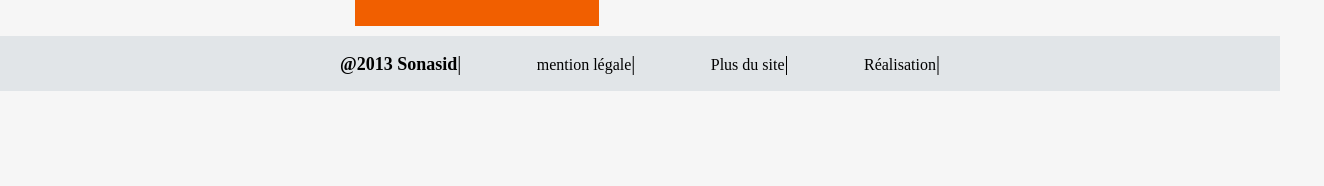
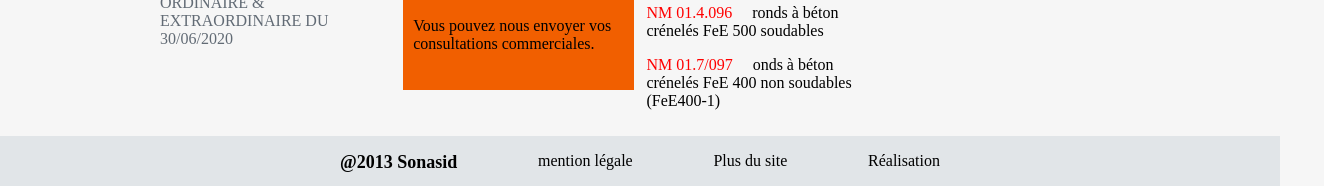
Before and after one commit to kmlproduct/sonasid-project, a plain HTML site: page index.html in a window 1280 px wide. Shown: the part 1344-1530 px from the top of the page, 1324 px wide, since content can reach past the window. Before the commit the page ends 1435 px from the top, so only its background shows below. Drawn offline with Linux system fonts and the light colour scheme.

Commit message:
cleaning code

```diff
--- a/main.css
+++ b/main.css
@@ -221,10 +221,8 @@ header .parent .inputwithIcon i {
 }
 
 .parent .container .product .product-image .link a:hover {
-
     margin: 10px;
     text-decoration: underline;
-
 }
 
 .parent .container .product .consult-product {
@@ -259,9 +257,7 @@ header .parent .inputwithIcon i {
 
 footer {
     background-color: rgb(225, 229, 232);
-
 }
-
 footer .container {
     margin: auto;
     display: flex;
@@ -269,26 +265,19 @@ footer .container {
     flex-flow: row;
     width: 600px;
 }
-
 footer .container P span {
     font-weight: bold;
     font-size: 18px;
-
 }
-
 footer .container P::after {
-    content: '|';
     font-size: 20px;
-
 }
-
-@media(max-width:1464px) {
+@media(max-width:1000px) {
     .parent {
         margin-left: 20px;
         margin-right: 20px;
         padding: 10px;
     }
-
     .images img {
         height: 100px;
         width: 100px;
@@ -382,7 +371,6 @@ footer .container P::after {
         justify-content: space-between;
         position: relative;
     }
-
     .parent .info {
         display: flex;
         justify-content: flex-end;
@@ -397,14 +385,12 @@ footer .container P::after {
         height: 400px;
         background-color: rgb(239, 94, 29);
     }
-
     header .parent {
         display: flex;
         flex-flow: row nowrap;
         justify-content: space-between;
         color: white;
     }
-
     .parent .menu span {
         cursor: pointer;
         font-size: 8px;
@@ -421,7 +407,6 @@ footer .container P::after {
         width: 98%;
 
     }
-
     footer .container {
         margin: auto;
         display: flex;
@@ -430,5 +415,4 @@ footer .container P::after {
         width: 300px;
         font-size: 10px;
     }
-
 }
```
